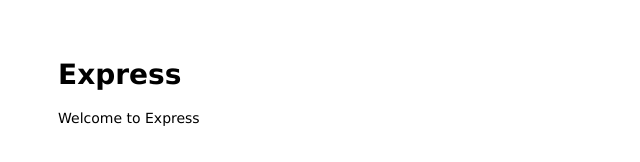
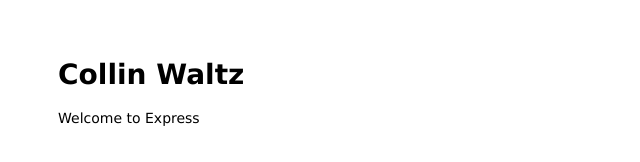
Before and after one commit to collinwaltz/disrepository, a website: page public/index.html in a window 1280 px wide. Shown: the whole page, without its empty margins (0-640 px from the left). Drawn offline with Linux system fonts and the light colour scheme.

Commit message:
Changed homepage text

```diff
--- a/public/index.html
+++ b/public/index.html
@@ -6,7 +6,7 @@
 </head>
 
 <body>
-  <h1>Express</h1>
+  <h1>Collin Waltz</h1>
   <p>Welcome to Express</p>
 </body>
 
```
